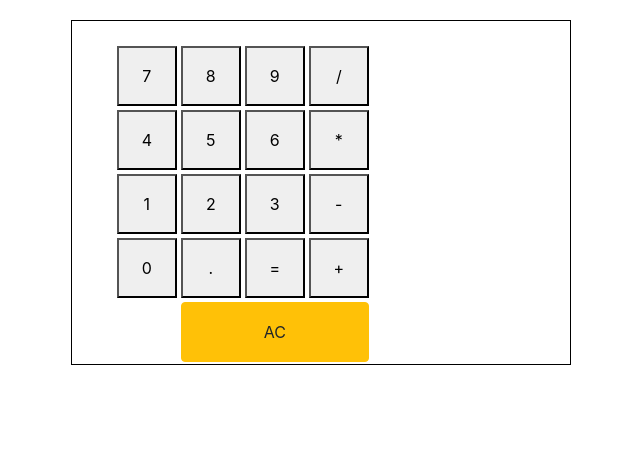
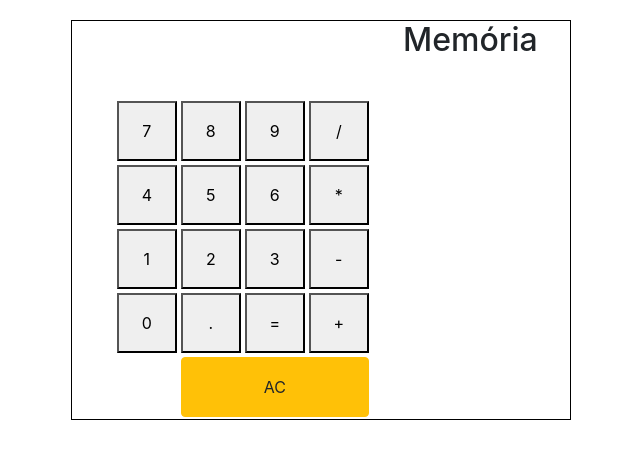
Before and after one commit to samuel-flavio/my-app, a React (Create React App) app: page / in a window 1280 px wide. Shown: the top 458 px of the page, without its empty margins (319-959 px from the left). Built offline with nearby package versions, Linux system fonts and the light colour scheme.

Commit message:
Update calculadora com memoria

```diff
--- a/src/App.js
+++ b/src/App.js
@@ -14,10 +14,34 @@ function Display(props) {
 class App extends Component {
   state = {
     result: '',
-    valor: ''
+    valor: '',
+    memory: ''
   }
 
   buttonPressed = buttonName => {
+    if (buttonName ==='MR' || buttonName ==='MC' || buttonName ==='M+' || buttonName ==='M-'){
+      if (buttonName === 'M+'){
+        this.setState({
+          memory: this.state.memory + this.state.result
+        })
+      };
+      if (buttonName === 'M-'){
+        this.setState({
+          memory: this.state.memory - this.state.result
+        })
+      };
+      if (buttonName === 'MR'){
+        this.setState({
+          result: this.state.memory
+        })
+      };
+      if (buttonName === 'MC'){
+        this.setState({
+          result: '',
+          memory: ''
+        })
+      };
+    } else {
         if (buttonName === '*' || buttonName === '/' || buttonName === '+' || buttonName === '-' || buttonName === '='){
           this.setState({
             valor: this.state.result + buttonName
@@ -25,7 +49,7 @@ class App extends Component {
         }
         if (buttonName === 'AC'){
           this.setState({
-        valor: this.state.valor + this.state.result,
+            valor: this.state.result,
             result: ''
           })
         } else if(buttonName === '='){
@@ -34,6 +58,7 @@ class App extends Component {
               this.setState({
                 result: this.state.result + buttonName
               });
+      };
     };
 
   calculate = () => {
@@ -45,9 +70,15 @@ class App extends Component {
   render() {
     return (
       <div className="App">
+        <div className="principal">
           <Display className="display" result={this.state.valor}/>
           <Display className="display" result={this.state.result}/>
           <Teclado buttonPressed={this.buttonPressed}/>
+        </div>
+        <div className="memoria">
+          <h2>Memória</h2>
+          <Display result={this.state.memory}/>
+        </div>
       </div>
     );
   }
```
Lines whose indentation alone changed are shown as unchanged.
